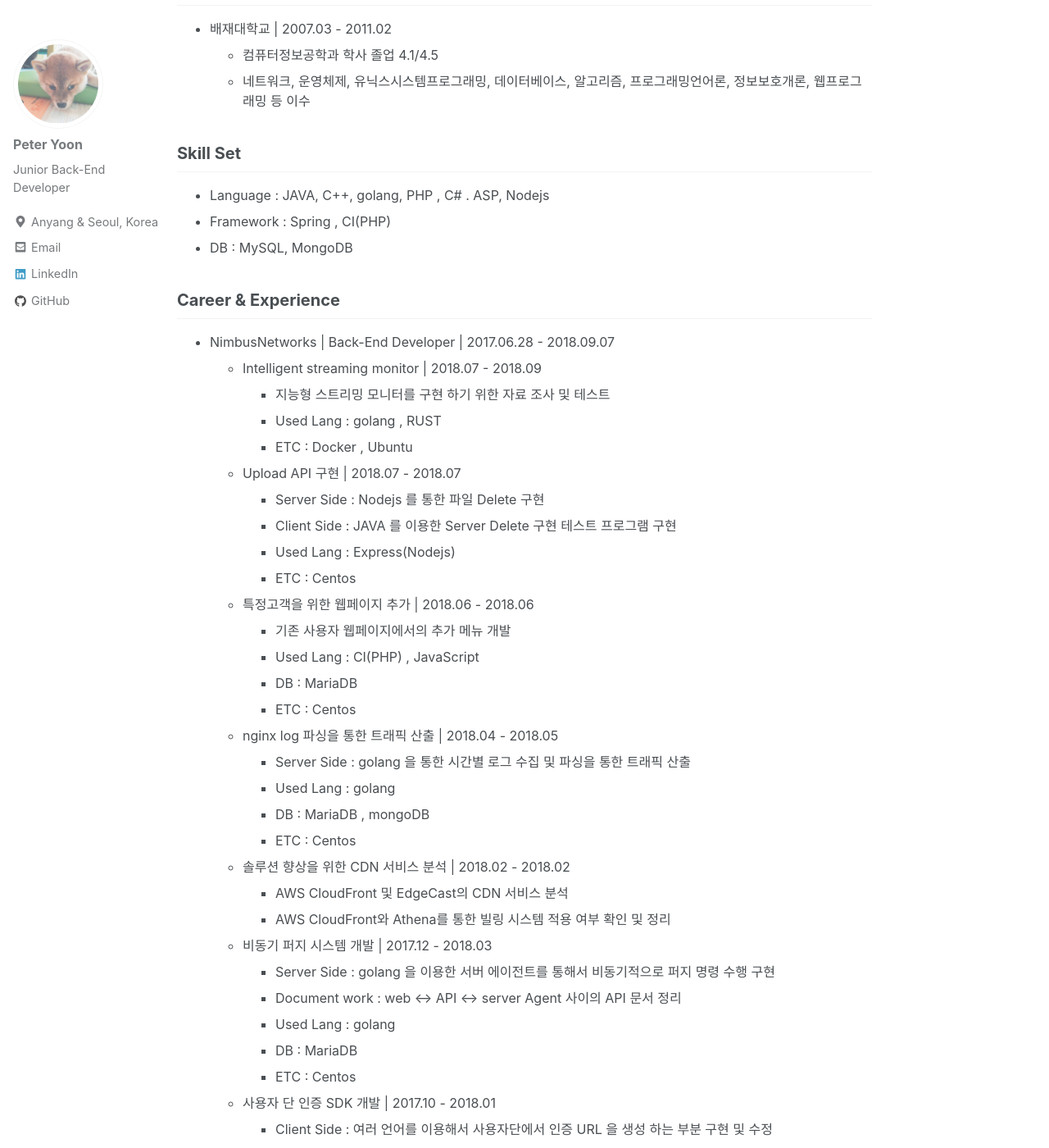
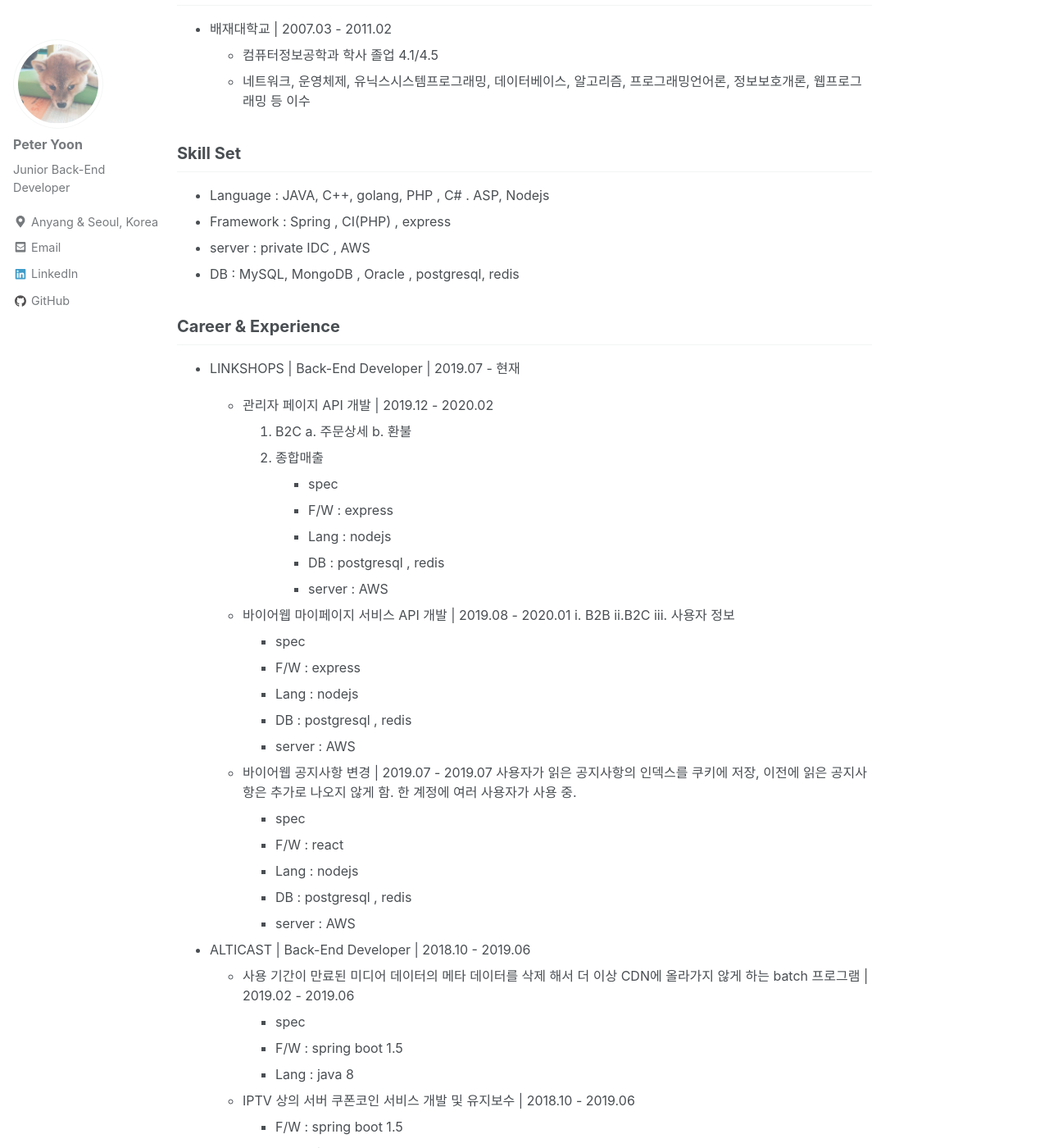
Before and after one commit to peteryoon11/peteryoon11.github.io, a Jekyll site: the page built from _pages/about-me.md, in a window 1280 px wide and 1400 px high, scrolled down 539 px. Shown: the whole window at 82% size. Built offline with Jekyll 4.4.1, drawn with Linux system fonts in a browser that asks for light colours; nearby versions of some CDN libraries; comment, search, counter and statistics services are not loaded; some of the changed text lies outside the part shown.

```diff
--- a/_pages/about-me.md
+++ b/_pages/about-me.md
@@ -22,11 +22,54 @@ GitHub: [https://github.com/peteryoon11](https://github.com/peteryoon11)
 
 ## Skill Set
 * Language : JAVA, C++, golang, PHP , C# . ASP, Nodejs
-* Framework : Spring , CI(PHP)
-* DB : MySQL, MongoDB
+* Framework : Spring , CI(PHP) , express
+* server : private IDC , AWS
+* DB : MySQL, MongoDB , Oracle , postgresql, redis
 
 ## Career & Experience
-* NimbusNetworks \| Back-End Developer \| 2017.06.28 - 2018.09.07
+* LINKSHOPS \| Back-End Developer \| 2019.07 - 현재
+
+    * 관리자 페이지 API 개발  \| 2019.12 - 2020.02
+        1. B2C
+            a. 주문상세
+            b. 환불
+        2. 종합매출
+        * spec
+        * F/W :  express
+        * Lang : nodejs
+        * DB :  postgresql , redis
+        * server : AWS
+
+    * 바이어웹  마이페이지 서비스 API 개발 \| 2019.08 - 2020.01
+        i. B2B
+        ii.B2C
+        iii. 사용자 정보
+        * spec
+        * F/W :  express
+        * Lang : nodejs
+        * DB :  postgresql , redis
+        * server : AWS
+
+
+    * 바이어웹 공지사항 변경 \| 2019.07 - 2019.07
+    사용자가 읽은 공지사항의 인덱스를 쿠키에 저장, 이전에 읽은 공지사항은 추가로 나오지 않게 함. 한 계정에 여러 사용자가 사용 중.
+        * spec
+        * F/W :  react
+        * Lang : nodejs
+        * DB :  postgresql , redis
+        * server : AWS
+
+* ALTICAST \| Back-End Developer \| 2018.10 - 2019.06
+    * 사용 기간이 만료된 미디어 데이터의 메타 데이터를 삭제 해서 더 이상 CDN에 올라가지 않게 하는 batch 프로그램 \| 2019.02 - 2019.06
+        * spec
+        * F/W : spring boot 1.5
+        * Lang : java 8
+    * IPTV 상의 서버 쿠폰코인 서비스 개발 및 유지보수 \| 2018.10 - 2019.06
+        * F/W : spring boot 1.5
+        * Lang : java 8
+        * DB : Oracle
+
+* NimbusNetworks \| Back-End Developer \| 2017.06 - 2018.09
     *  Intelligent streaming monitor \| 2018.07 - 2018.09
         * 지능형 스트리밍 모니터를 구현 하기 위한 자료 조사 및 테스트
         * Used Lang : golang , RUST
```
Also changed, not shown: _posts/2019-08-22-CORS.md (added, +60 -0 lines).
